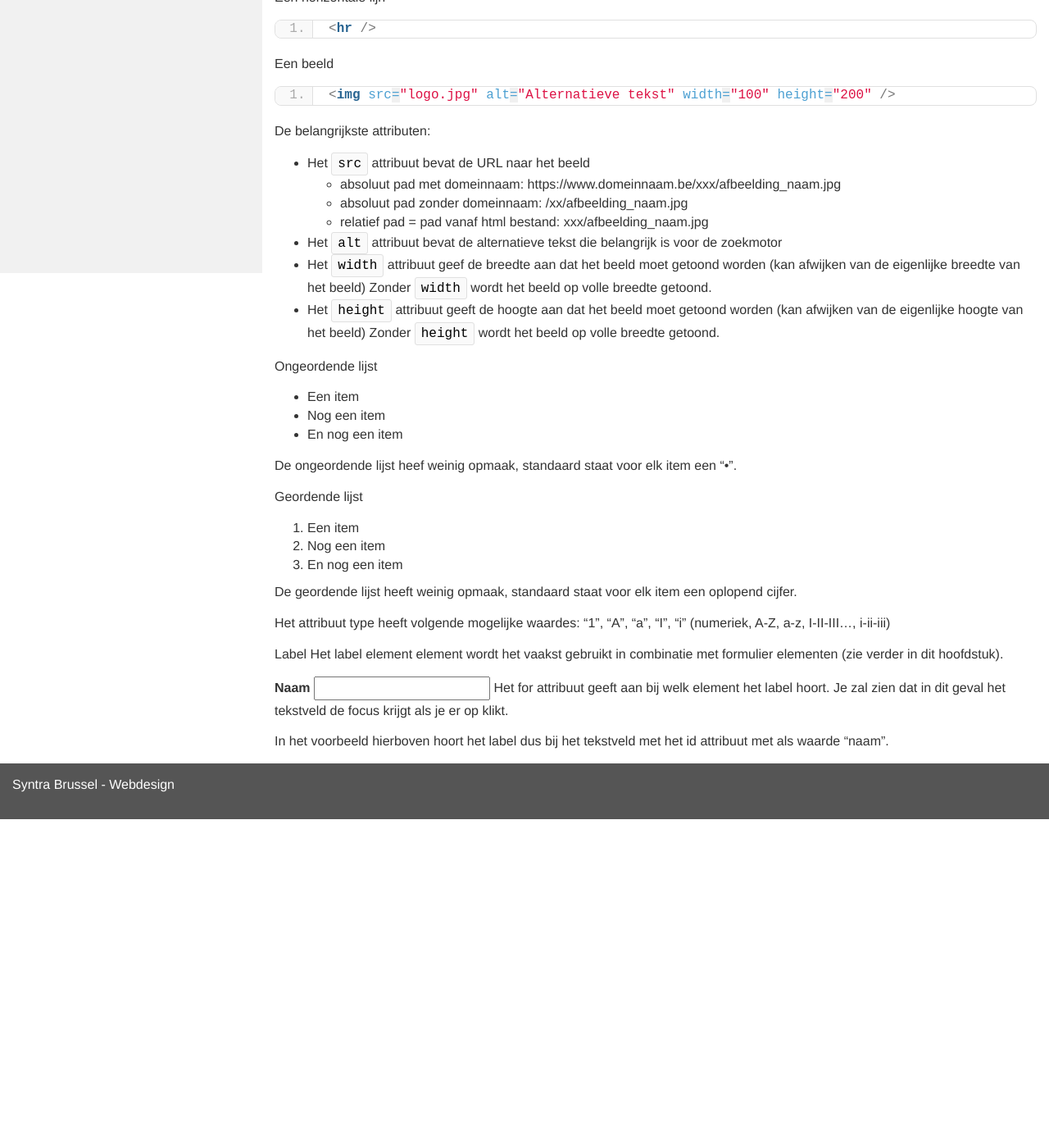
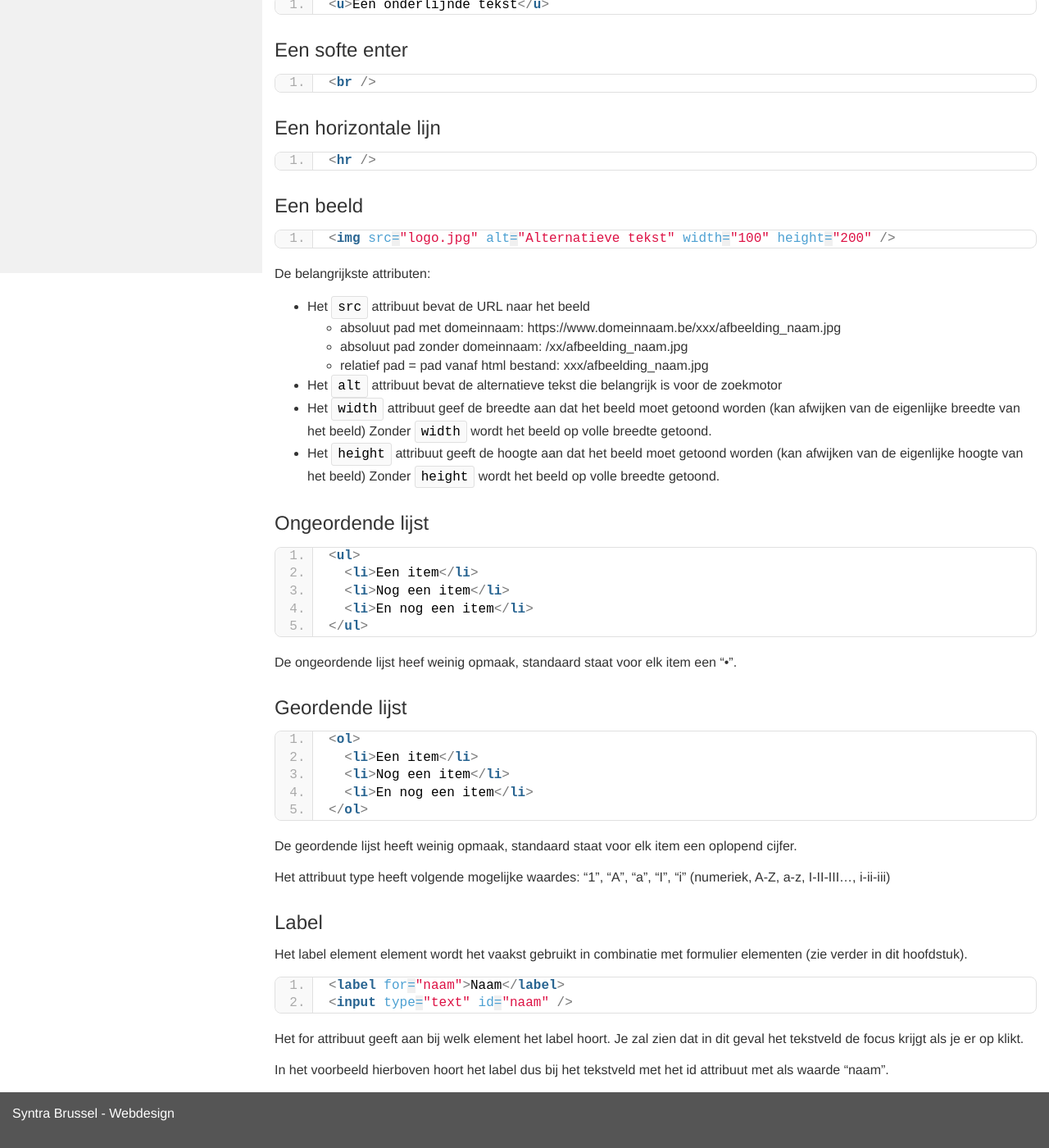
Before and after one commit to Syntra-Brussel/webdesign-av-nj-2021, a Jekyll site: the page built from docs/html/elementen/basis_elementen.md, in a window 1280 px wide and 1400 px high, scrolled down 1167 px. Shown: the whole window at 82% size. Built offline with Jekyll 4.4.1, drawn with Linux system fonts in a browser that asks for light colours; nearby versions of some CDN libraries; before the commit the page ends 2166 px from its top, so only the background shows below that; some of the changed text lies outside the part shown.

Commit message:
Update basis_elementen.md
basis

```diff
--- a/docs/html/elementen/basis_elementen.md
+++ b/docs/html/elementen/basis_elementen.md
@@ -7,13 +7,13 @@ collection: [html, elementen]
 
 ## Basis elementen
 
-Een paragraaf
+### Een paragraaf
 <pre data-enlighter-language="html">
 &lt;p&gt;Uw paragraaf hier&lt;/p&gt;
 </pre>
 Weinig opmaak, enkel een marge boven en onder.
 
-Een link
+### Een link
 <pre data-enlighter-language="html">
 &lt;a href=&quot;http://www.syntra-brussel.be&quot;&gt;Ga naar de website van Syntra&lt;/a&gt;
 </pre>
@@ -25,7 +25,9 @@ Wanneer de link in een nieuwe browser tab moet openen gebruik je het target attr
 &lt;a target=&quot;_blank&quot; href=&quot;http://www.syntra-brussel.be&quot;&gt;Ga naar de website van Syntra in een nieuwe tab&lt;/a&gt;
 </pre>
 
-Een titel (van belangrijk naar minder belangrijk)
+### Een titel
+
+Van belangrijk naar minder belangrijk:
 <pre data-enlighter-language="html">
 &lt;h1&gt;Grote titel&lt;/h1&gt;
 &lt;h2&gt;Kleinere titel&lt;/h2&gt;
@@ -37,27 +39,32 @@ Weinig opmaak, enkele een verschil in grootte.
 
 <img src="{{ '/html/elementen/images/h1-h5.png' | relative_url}}" />
 
-Vette tekst
+### Vette tekst
 <pre data-enlighter-language="html">
 &lt;strong&gt;Een vette tekst&lt;/strong&gt;
 </pre>
-Cursieve tekst
+
+### Cursieve tekst
 <pre data-enlighter-language="html">
 &lt;em&gt;Een cursieve tekst&lt;/em&gt;
 </pre>
-Een onderlijnde tekst
+
+### Een onderlijnde tekst
 <pre data-enlighter-language="html">
 &lt;u&gt;Een onderlijnde tekst&lt;/u&gt;
 </pre>
-Een softe enter
+
+### Een softe enter
 <pre data-enlighter-language="html">
 &lt;br /&gt;
 </pre>
-Een horizontale lijn
+
+### Een horizontale lijn
 <pre data-enlighter-language="html">
 &lt;hr /&gt;
 </pre>
-Een beeld
+
+### Een beeld
 <pre data-enlighter-language="html">
 &lt;img src=&quot;logo.jpg&quot; alt=&quot;Alternatieve tekst&quot; width=&quot;100&quot; height=&quot;200&quot; /&gt;
 </pre>
@@ -79,32 +86,39 @@ De belangrijkste attributen:
     Zonder <code>height</code> wordt het beeld op volle breedte getoond.</li>
 </ul>
 
-Ongeordende lijst
-<ul>
-  <li>Een item</li>
-  <li>Nog een item</li>
-  <li>En nog een item</li>
-</ul>
+### Ongeordende lijst
+<pre data-enlighter-language="html">
+&lt;ul&gt;
+  &lt;li&gt;Een item&lt;/li&gt;
+  &lt;li&gt;Nog een item&lt;/li&gt;
+  &lt;li&gt;En nog een item&lt;/li&gt;
+&lt;/ul&gt;
+</pre>
 De ongeordende lijst heef weinig opmaak, standaard staat voor elk item een “•”.
 
 
-Geordende lijst
-<ol>
-  <li>Een item</li>
-  <li>Nog een item</li>
-  <li>En nog een item</li>
-</ol>
+### Geordende lijst
+<pre data-enlighter-language="html">
+&lt;ol&gt;
+  &lt;li&gt;Een item&lt;/li&gt;
+  &lt;li&gt;Nog een item&lt;/li&gt;
+  &lt;li&gt;En nog een item&lt;/li&gt;
+&lt;/ol&gt;
+</pre>
+
 De geordende lijst heeft weinig opmaak, standaard staat voor elk item een oplopend cijfer.
-
 
 Het attribuut type heeft volgende mogelijke waardes: “1”, “A”, “a”, “I”, “i”
 (numeriek, A-Z, a-z, I-II-III…, i-ii-iii)
 
-Label
+### Label
 Het label element element wordt het vaakst gebruikt in combinatie met formulier elementen (zie verder in dit hoofdstuk).
 
-<label for="naam">Naam</label>
-<input type="text" id="naam" />
+<pre data-enlighter-language="html">
+&lt;label for=&quot;naam&quot;&gt;Naam&lt;/label&gt;
+&lt;input type=&quot;text&quot; id=&quot;naam&quot; /&gt;
+
+</pre>
 Het for attribuut geeft aan bij welk element het label hoort. Je zal zien dat in dit geval het tekstveld de focus krijgt als je er op klikt.
 
 In het voorbeeld hierboven hoort het label dus bij het tekstveld met het id attribuut met als waarde “naam”.
```
